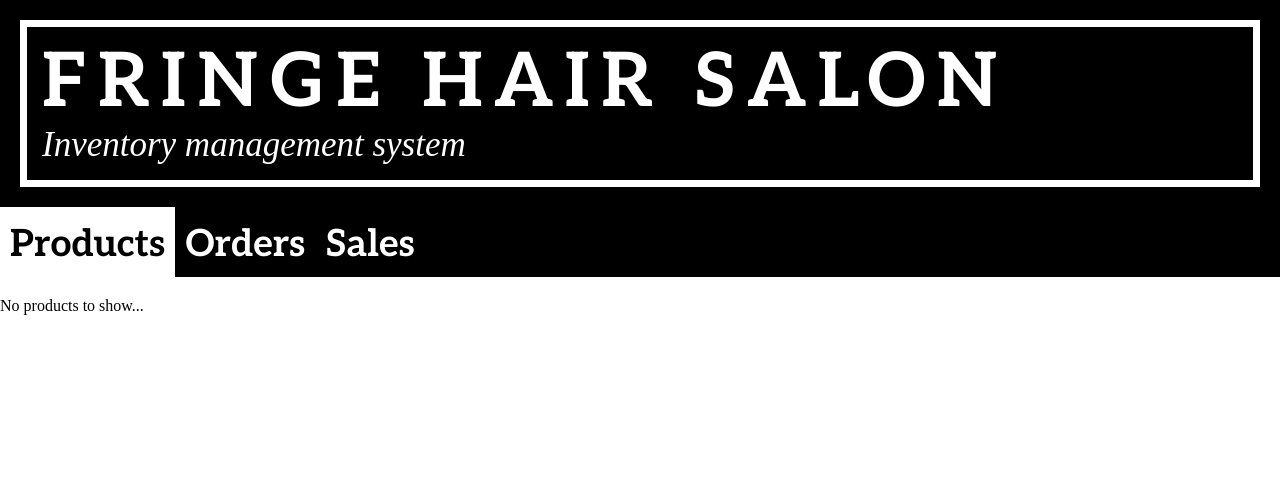
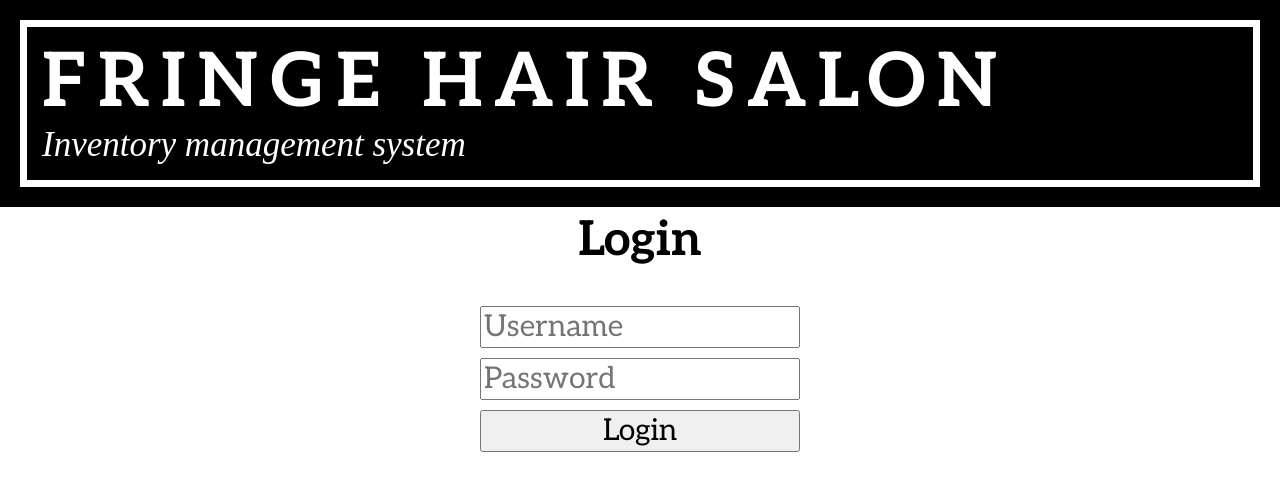
Before and after one commit to NickCheney/Salon-Inventory-Management, a PHP site: page / in a window 1280 px wide. Shown: the top 491 px of the page. Run offline with PHP 8.4, Linux system fonts and the light colour scheme; data that the repository does not hold is empty; some web fonts are replaced.

Commit message:
finished login sys

```diff
--- /dev/null
+++ b/config.php
@@ -0,0 +1,17 @@
+<?php
+/* Database credentials. Assuming you are running MySQL
+server with default setting (user 'root' with no password) */
+define('DB_SERVER', 'localhost');
+define('DB_USERNAME', 'nick');
+define('DB_PASSWORD', 'Fringe2022!');
+define('DB_NAME', 'inventory');
+
+/* Attempt to connect to MySQL database */
+try{
+    $pdo = new PDO("mysql:host=" . DB_SERVER . ";dbname=" . DB_NAME, DB_USERNAME, DB_PASSWORD);
+    // Set the PDO error mode to exception
+    $pdo->setAttribute(PDO::ATTR_ERRMODE, PDO::ERRMODE_EXCEPTION);
+} catch(PDOException $e){
+    die("ERROR: Could not connect. " . $e->getMessage());
+}
+?>
--- a/index.php
+++ b/index.php
@@ -1,3 +1,92 @@
+<?php
+// Initialize the session
+session_start();
+
+// Check if the user is already logged in, if yes then redirect him to welcome page
+if(isset($_SESSION["loggedin"]) && $_SESSION["loggedin"] === true){
+    header("location: products.php");
+    exit;
+}
+
+// Include config file
+require_once "config.php";
+
+// Define variables and initialize with empty values
+$username = $password = "";
+$username_err = $password_err = $login_err = "";
+
+// Processing form data when form is submitted
+if($_SERVER["REQUEST_METHOD"] == "POST"){
+
+    // Check if username is empty
+    if(empty(trim($_POST["username"]))){
+        $username_err = "Please enter username.";
+    } else{
+        $username = trim($_POST["username"]);
+    }
+
+    // Check if password is empty
+    if(empty(trim($_POST["password"]))){
+        $password_err = "Please enter your password.";
+    } else{
+        $password = trim($_POST["password"]);
+    }
+
+    // Validate credentials
+    if(empty($username_err) && empty($password_err)){
+        // Prepare a select statement
+        $sql = "SELECT * FROM user_ WHERE username = :username";
+
+        if($stmt = $pdo->prepare($sql)){
+            // Bind variables to the prepared statement as parameters
+            $stmt->bindParam(":username", $param_username, PDO::PARAM_STR);
+
+            // Set parameters
+            $param_username = trim($_POST["username"]);
+
+            // Attempt to execute the prepared statement
+            if($stmt->execute()){
+                // Check if username exists, if yes then verify password
+                if($stmt->rowCount() == 1){
+                    if($row = $stmt->fetch()){
+                        $id = $row["ID"];
+                        $username = $row["username"];
+                        $hashed_password = $row["password"];
+						$hashed_input_password = hash('sha224',$password);
+                        if($hashed_password == $hashed_input_password){
+                            // Password is correct, so start a new session
+                            session_start();
+
+                            // Store data in session variables
+                            $_SESSION["loggedin"] = true;
+                            $_SESSION["id"] = $id;
+                            $_SESSION["username"] = $username;
+
+                            // Redirect user to welcome page
+                            header("location: products.php");
+                        } else{
+                            // Password is not valid, display a generic error message
+                            $login_err = "Invalid username or password.";
+                        }
+                    }
+                } else{
+                    // Username doesn't exist, display a generic error message
+                    $login_err = "Invalid username or password.";
+                }
+            } else{
+                echo "Oops! Something went wrong. Please try again later.";
+            }
+
+            // Close statement
+            unset($stmt);
+        }
+    }
+
+    // Close connection
+    unset($pdo);
+}
+?>
+
 <!DOCTYPE html>
 <html lang="en">
 <head>
@@ -8,7 +97,7 @@
 	<link rel="stylesheet" href="./resources/css/index.css">
 </head>
 <body>
-<a href="./index.php">
+<a href=''>
 <div id="banner">
 	<div id="banner2">
 		<h1>FRINGE HAIR SALON</h1>
@@ -17,75 +106,38 @@
 </div>
 </a>
 
-<div class='header'>
-	<a class='item-on' href="index.php">
-		<h3>Products</h3>
-</a>
-<a class='item-off' href='orders.php'>
-		<h3>Orders</h3>
-</a>
-<a class='item-off' href='sales.php'>
-		<h3>Sales</h3>
-</a>
-</div>
+<div class="login-wrapper">
+	<h3 style='font-size: 200%;'>Login</h3>
+	<br/>
 
 	<?php
-$dbh = new PDO('mysql:host=localhost;dbname=inventory', 'nick', 'Fringe2022!');
-#$dbh->setAttribute(PDO::ATTR_DEFAULT_FETCH_MODE, PDO::FETCH_ASSOC);
-$rows = $dbh->query("select * from item order by name");
-if ($rows->rowCount() == 0)
-	echo "<p>No products to show...</p>";
+	if(!empty($login_err)){
+		echo '<span>' . $login_err . '</span>';
+	}
+	?>
 
-else {
-
-	echo '<div class="wrapper">';
-	foreach($rows as $row) {
-		$prod_image_path = './resources/images/'.$row['img_url'];
-		echo "<div class='box'>
-				 <form method='post' action='./product.php'>
-					<input type='hidden' name='data' value='".serialize($row)."' />
-					<button>
-						<div class='prod-cont'>
+	<form action="<?php echo htmlspecialchars($_SERVER["PHP_SELF"]); ?>" method="post">
 		<div>
-						<img class='product' src='".$prod_image_path."'/>
+			<input type="text" name="username" value="<?php echo $username; ?>" placeholder="Username">
+            <?php
+            if (!empty($username_err)) {
+                echo '<span>'.$username_err.'</span>';
+            }
+            ?>
 		</div>
 		<div>
-						<br>
-			     		<h4>".$row["name"]."</h4>";
-						if ($row['size']) {
-			     		 echo "<h5>".$row['size']."</h5>";
-						} else {
-							echo "<h5>-</h5>";
+			<input type="password" name="password" placeholder="Password">
+            <?php
+            if (!empty($password_err)) {
+                echo '<span>'.$password_err.'</span>';
             }
-						echo "
+            ?>
 		</div>
+		<div>
+			<input type="submit" value="Login">
 		</div>
-					</button>
 	</form>
 </div>
-		     ";
-	}
-	unset($row);
-
-	echo "<a href='newProduct.php'><div class='box'><button>
-			<div class='prod-cont'>
-			<div>
-			<img class='plus' src='./resources/images/plus-icon3.png'>
-			</div>
-			<div>
-			<h4>Add Product</h4>
-			<h5>&nbsp;</h5>
-			</div>
-			</div>
-			</button></div>
-			</a>
-		</div>";
-}
-
-$dbh = null;
-
-?>
-
 
 </body>
 </html>
--- a/resources/css/index.css
+++ b/resources/css/index.css
@@ -85,6 +85,30 @@ table, th, td {
 	padding: 10px;
 	display: grid;
 	grid-template-columns: 1fr 1fr;
+}
+
+.login-wrapper {
+	font-size: 150%;
+	margin: auto;
+	width: 25%;
+}
+
+.login-wrapper *{
+	display: block;
+}
+
+.login-wrapper span {
+	background-color: rgb(255, 194, 194);
+	padding: 5px;
+	border: 1px solid red;
+
+}
+
+.login-wrapper form input{
+	font-size: 125%;
+	margin: 10px 0;
+	width: 100%;
+	box-sizing:border-box;
 }
 
 .order-wrapper {
```
Also changed, not shown: deleteConfirm.php (+14 -1 lines), logout.php (added, +14 -0 lines), newProduct.php (+15 -2 lines), orders.php (+15 -2 lines), product.php (+15 -2 lines), products.php (added, +105 -0 lines), result.php (+17 -4 lines), sales.php (+15 -2 lines), updateProduct.php (+15 -2 lines). Lines whose indentation alone changed are shown as unchanged.
